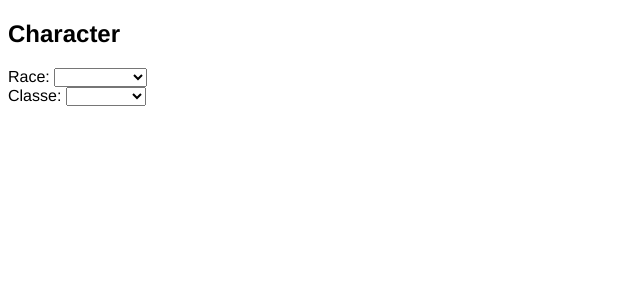
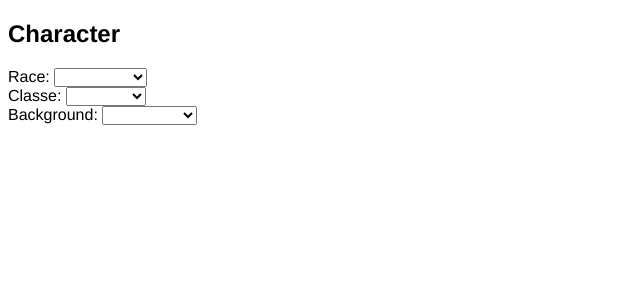
Before and after one commit to mateusKoppe/rpg-on-the-table, a Vue app: page / in a window 1280 px wide. Shown: the top 300 px of the page, without its empty margins (0-640 px from the left). Built offline with nearby package versions, Linux system fonts and the light colour scheme.

Commit message:
Add background list

```diff
--- a/src/components/CreateCharacter.vue
+++ b/src/components/CreateCharacter.vue
@@ -23,19 +23,30 @@
         <option v-for="classe in classes" :value="classe" :key="classe.name">{{classe.name}}</option>
       </select>
     </div>
+    <div>
+      <label for="race">Background: </label>
+      <select v-model="form.background" id="race">
+        <option v-for="background in backgrounds"
+          :value="background"
+          :key="background.name"
+        >{{background.name}}</option>
+      </select>
+    </div>
   </div>
 </template>
 
 <script>
 import races from '@/data/races'
 import classes from '@/data/classes'
+import backgrounds from '@/data/backgrounds'
 
 export default {
   data () {
     return {
       form: {},
       races,
-      classes
+      classes,
+      backgrounds
     }
   }
 }
--- /dev/null
+++ b/src/data/backgrounds.js
@@ -0,0 +1,41 @@
+export default {
+  acolyte: {
+    name: 'Acolyte'
+  },
+  charlathan: {
+    name: 'Charlathan'
+  },
+  criminal: {
+    name: 'Criminal'
+  },
+  entertainer: {
+    name: 'Entertainer'
+  },
+  folkHero: {
+    name: 'FolkHero'
+  },
+  guildArtisan: {
+    name: 'GuildArtisan'
+  },
+  hermit: {
+    name: 'Hermit'
+  },
+  noble: {
+    name: 'Noble'
+  },
+  outlander: {
+    name: 'Outlander'
+  },
+  sage: {
+    name: 'Sage'
+  },
+  sailor: {
+    name: 'Sailor'
+  },
+  soldier: {
+    name: 'Soldier'
+  },
+  urchin: {
+    name: 'Urchin'
+  }
+}
```
